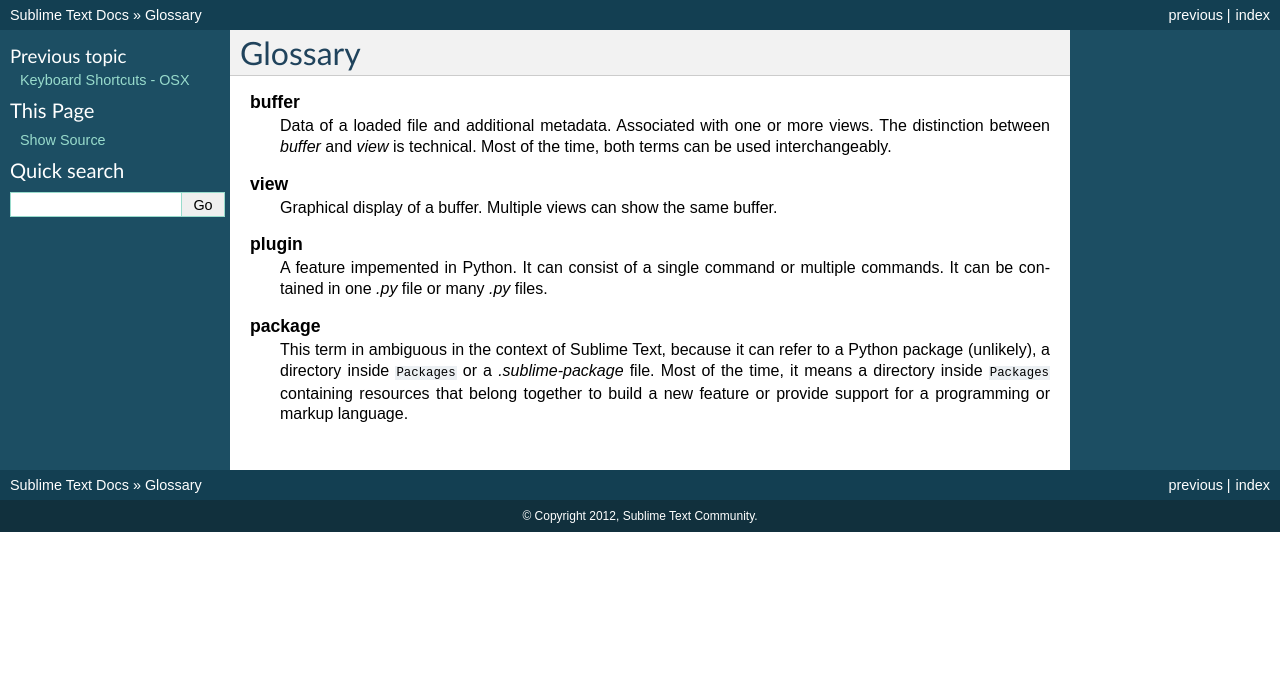
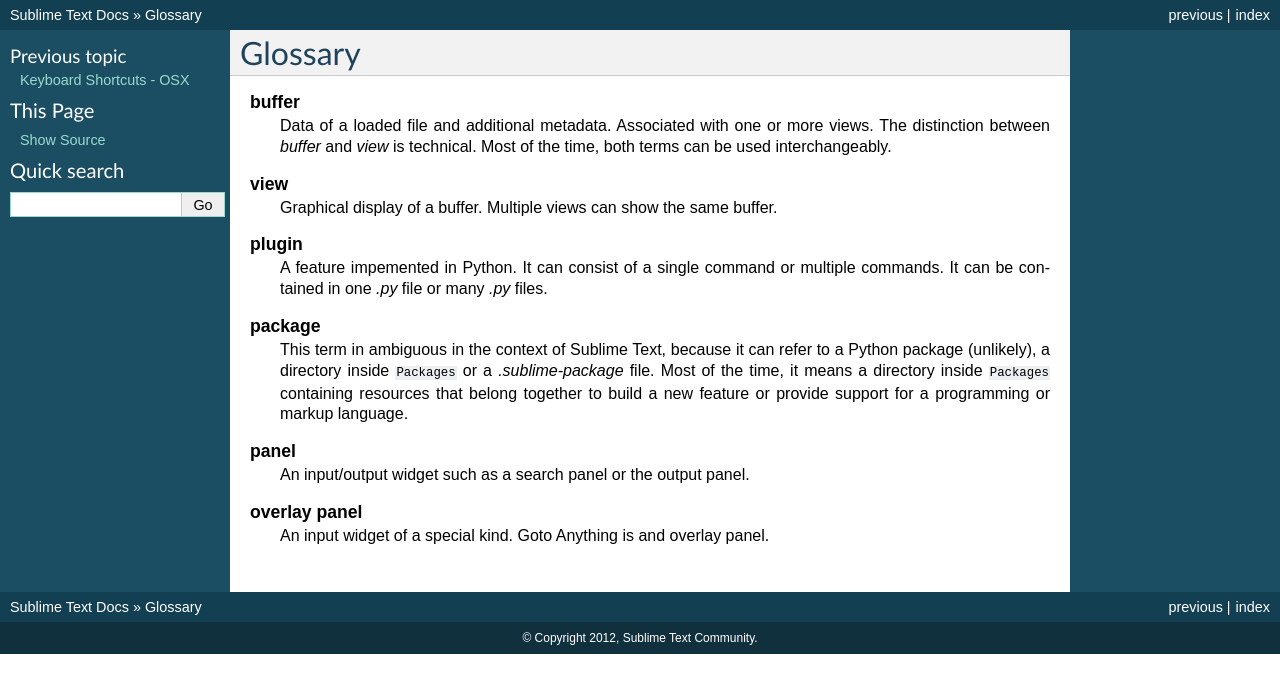
Before and after one commit to guillermooo/sublime-undocs, a Sphinx documentation site: the page built from source/glossary/glossary.rst, in a window 1280 px wide. Shown: the top 693 px of the page. Built offline with Sphinx 7.4.7, drawn with Linux system fonts in a browser that asks for light colours.

Commit message:
add glossary terms

```diff
--- a/source/glossary/glossary.rst
+++ b/source/glossary/glossary.rst
@@ -25,3 +25,9 @@
     	or a *.sublime-package* file. Most of the time, it means a directory
     	inside ``Packages`` containing resources that belong together to build
     	a new feature or provide support for a programming or markup language.
+
+    panel
+        An input/output widget such as a search panel or the output panel.
+
+    overlay panel
+        An input widget of a special kind. Goto Anything is and overlay panel.
```
